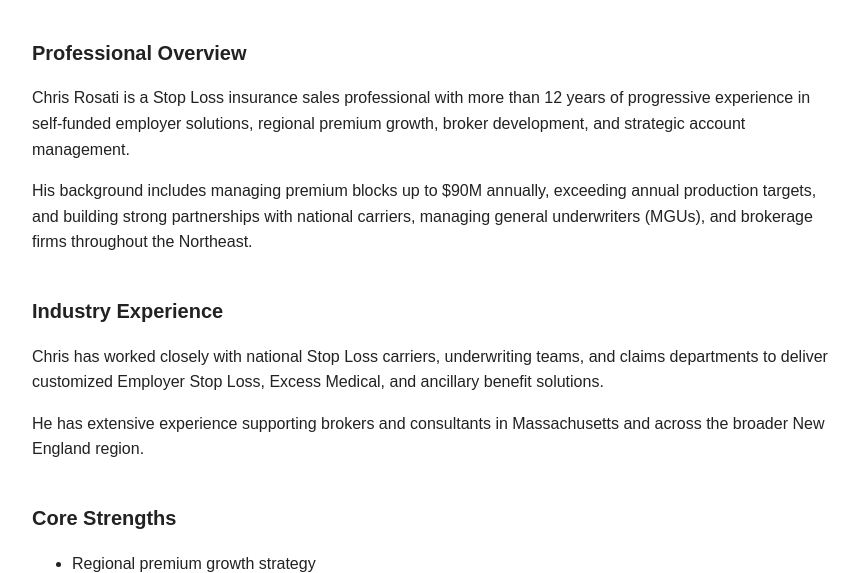
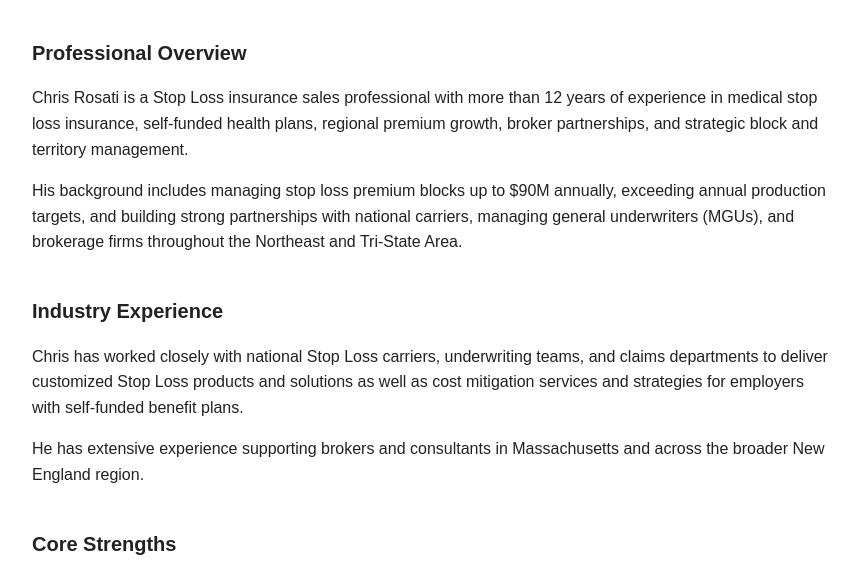
Before and after one commit to crosati2002/christopherrosati.com, a plain HTML site: page index.html in a window 1280 px wide. Shown: the part 156-729 px from the top of the page, without its empty margins (208-1067 px from the left). Drawn offline with Linux system fonts and the light colour scheme.

Commit message:
Humanize body

```diff
--- a/index.html
+++ b/index.html
@@ -58,15 +58,15 @@
 
   <h2>Professional Overview</h2>
   <p>
-    Chris Rosati is a Stop Loss insurance sales professional with more than 12 years of progressive experience in self-funded employer solutions, regional premium growth, broker development, and strategic account management.
+    Chris Rosati is a Stop Loss insurance sales professional with more than 12 years of experience in medical stop loss insurance, self-funded health plans, regional premium growth, broker partnerships, and strategic block and territory management.
   </p>
   <p>
-    His background includes managing premium blocks up to $90M annually, exceeding annual production targets, and building strong partnerships with national carriers, managing general underwriters (MGUs), and brokerage firms throughout the Northeast.
+    His background includes managing stop loss premium blocks up to $90M annually, exceeding annual production targets, and building strong partnerships with national carriers, managing general underwriters (MGUs), and brokerage firms throughout the Northeast and Tri-State Area.
   </p>
 
   <h2>Industry Experience</h2>
   <p>
-    Chris has worked closely with national Stop Loss carriers, underwriting teams, and claims departments to deliver customized Employer Stop Loss, Excess Medical, and ancillary benefit solutions.
+    Chris has worked closely with national Stop Loss carriers, underwriting teams, and claims departments to deliver customized Stop Loss products and solutions as well as cost mitigation services and strategies for employers with self-funded benefit plans.
   </p>
   <p>
     He has extensive experience supporting brokers and consultants in Massachusetts and across the broader New England region.
```
